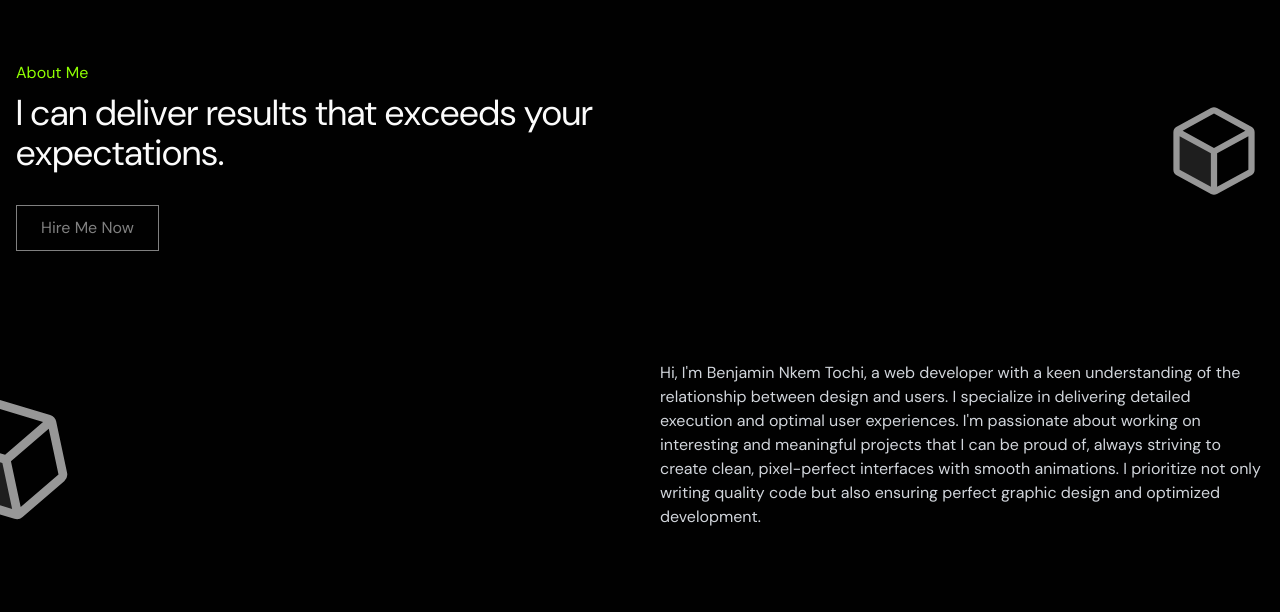
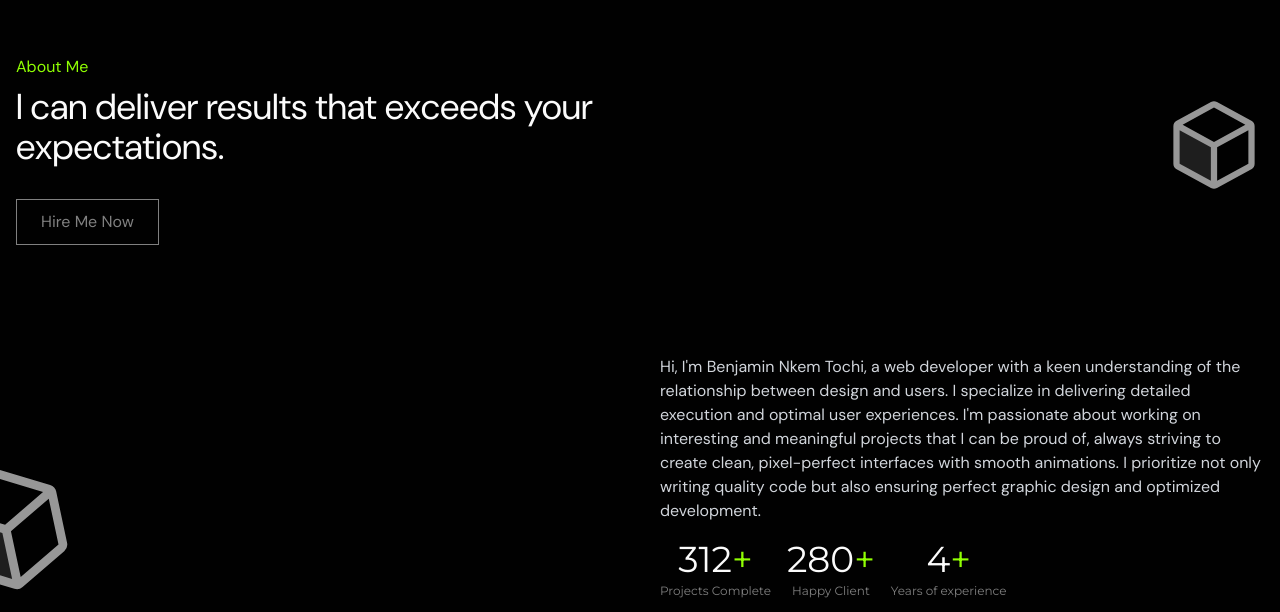
Before and after one commit to benjaminnkem/new-portfolio, a Next.js app: page / in a window 1280 px wide. Shown: the part 745-1357 px from the top of the page. Before the commit the page ends 1287 px from the top, so only its background shows below. Built offline with nearby package versions, Linux system fonts and the light colour scheme.

Commit message:
update: about section

```diff
--- a/components/UI/Home/about.tsx
+++ b/components/UI/Home/about.tsx
@@ -1,6 +1,6 @@
 "use client";
 import Button from "@/components/Common/Button";
-import { higuen } from "@/lib/utils/fonts";
+import { higuen, montserrat } from "@/lib/utils/fonts";
 import { PiCubeDuotone } from "react-icons/pi";
 
 const AboutMe = () => {
@@ -22,7 +22,7 @@ const AboutMe = () => {
 
         <div className="space-y-40 pt-10">
           <PiCubeDuotone className="ml-auto opacity-60" size={100} />
-          <div className="space-y-1">
+          <div className="space-y-4">
             <p className="text-gray-300">
               Hi, I&apos;m Benjamin Nkem Tochi, a web developer with a keen understanding of the relationship between
               design and users. I specialize in delivering detailed execution and optimal user experiences. I&apos;m
@@ -30,6 +30,29 @@ const AboutMe = () => {
               create clean, pixel-perfect interfaces with smooth animations. I prioritize not only writing quality code
               but also ensuring perfect graphic design and optimized development.
             </p>
+            <div className={`flex gap-4 items-center ${montserrat.className}`}>
+              <div className="space-y-1 text-center">
+                <div className="flex items-center justify-center text-4xl">
+                  <p>312</p>
+                  <p className="text-green">+</p>
+                </div>
+                <p className="opacity-50 text-xs">Projects Complete</p>
+              </div>
+              <div className="space-y-1 text-center">
+                <div className="flex items-center justify-center text-4xl">
+                  <p>280</p>
+                  <p className="text-green">+</p>
+                </div>
+                <p className="opacity-50 text-xs">Happy Client</p>
+              </div>
+              <div className="space-y-1 text-center">
+                <div className="flex items-center justify-center text-4xl">
+                  <p>4</p>
+                  <p className="text-green">+</p>
+                </div>
+                <p className="opacity-50 text-xs">Years of experience</p>
+              </div>
+            </div>
           </div>
         </div>
       </div>
```
